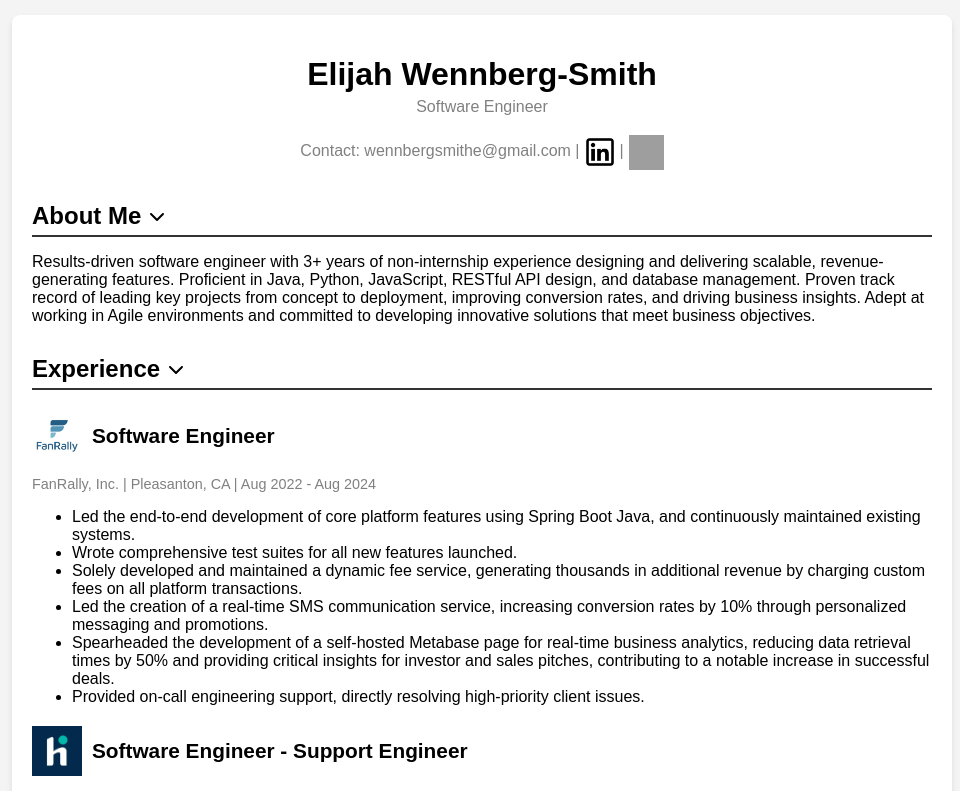
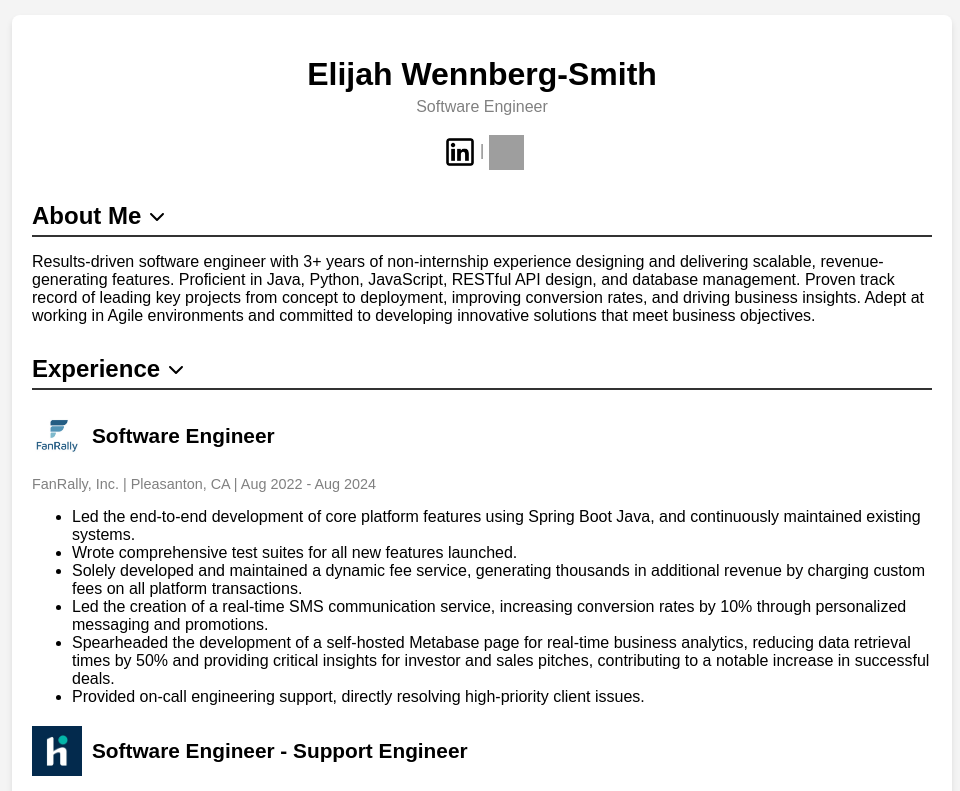
Before and after one commit to wennbergsmithe/my-resume, a React (Create React App) app: page / in a window 1280 px wide. Shown: the top 791 px of the page, without its empty margins (158-1118 px from the left). Built offline with nearby package versions, Linux system fonts and the light colour scheme; grey boxes are pictures that could not be loaded.

Commit message:
remove email

```diff
--- a/src/App.js
+++ b/src/App.js
@@ -33,7 +33,7 @@ function App() {
         <h1>Elijah Wennberg-Smith</h1>
         <p>Software Engineer</p>
         <p>
-          Contact: wennbergsmithe@gmail.com |
+          {/* <a href= "mailto: wennbergsmithe@gmail.com"> wennbergsmithe@gmail.com </a> |  */}
           <a href="https://www.linkedin.com/in/elijah-wennberg-smith-757117140/" target="_blank" rel="noopener noreferrer">
             <img src={linkedInLogo} alt="LinkedIn" className="linkedin-logo" />
           </a>
```
